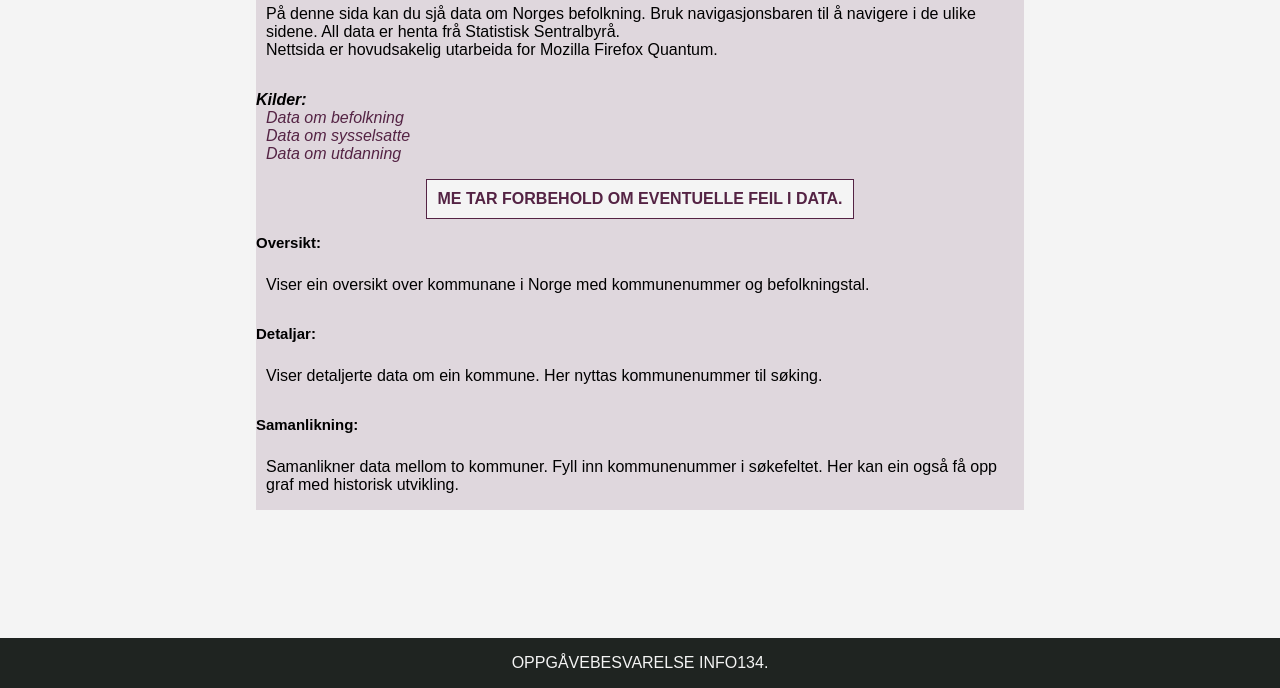
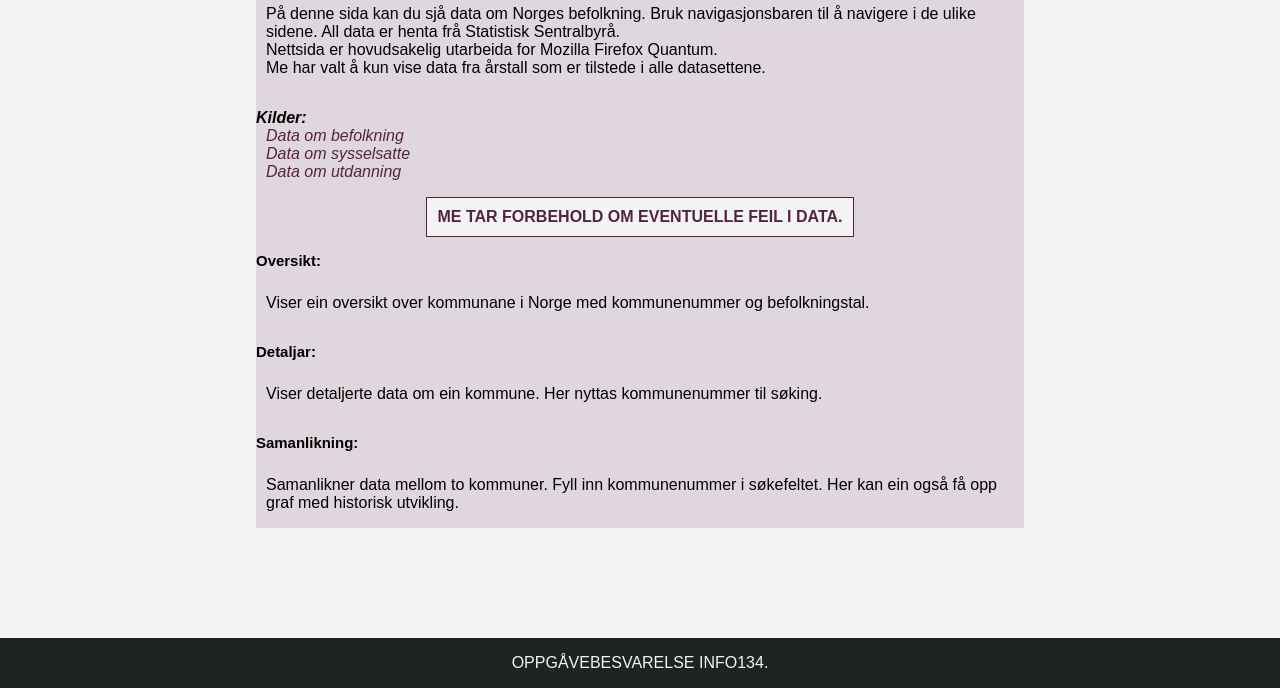
Before and after one commit to fredrik-aschehoug/info134-folk, a plain HTML site: page index.html in a window 1280 px wide. Shown: the part 112-800 px from the top of the page. Drawn offline with Linux system fonts and the light colour scheme; no server answers.

Commit message:
info om datasett

```diff
--- a/index.html
+++ b/index.html
@@ -43,7 +43,8 @@
         <p>
           På denne sida kan du sjå data om Norges befolkning. Bruk navigasjonsbaren til å navigere i de ulike sidene.
           All data er henta frå Statistisk Sentralbyrå. <br>
-        Nettsida er hovudsakelig utarbeida for Mozilla Firefox Quantum.
+        Nettsida er hovudsakelig utarbeida for Mozilla Firefox Quantum. <br>
+        Me har valt å kun vise data fra årstall som er tilstede i alle datasettene.
         </p>
 
         <ul id="sources">
```
